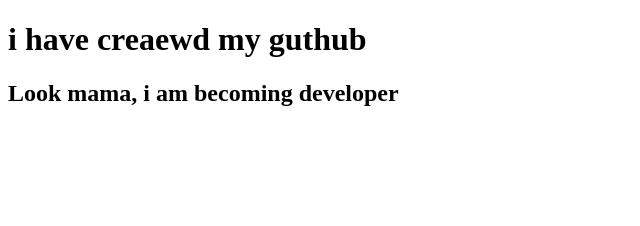
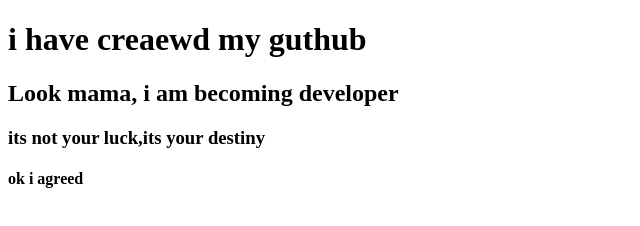
Before and after one commit to ummesalmaali/my-first-website, a plain HTML site: page index.html in a window 1280 px wide. Shown: the whole page, without its empty margins (0-640 px from the left). Drawn offline with Linux system fonts and the light colour scheme.

Commit message:
alright i am sending you

```diff
--- a/index.html
+++ b/index.html
@@ -8,5 +8,7 @@
 <body>
     <h1>i have creaewd my guthub</h1>
     <h2>Look mama, i am becoming developer</h2>
+    <h3>its not your luck,its your destiny</h3>
+    <h4>ok i agreed</h4>
 </body>
 </html>
```
